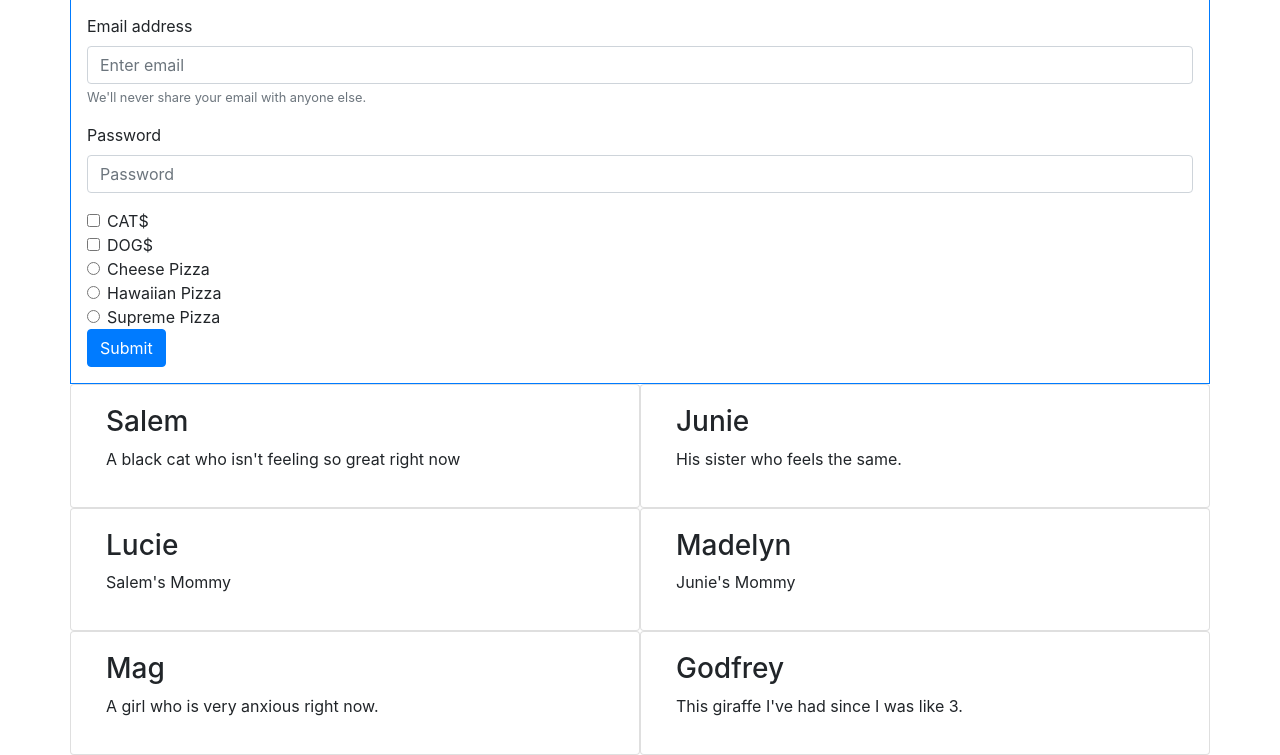
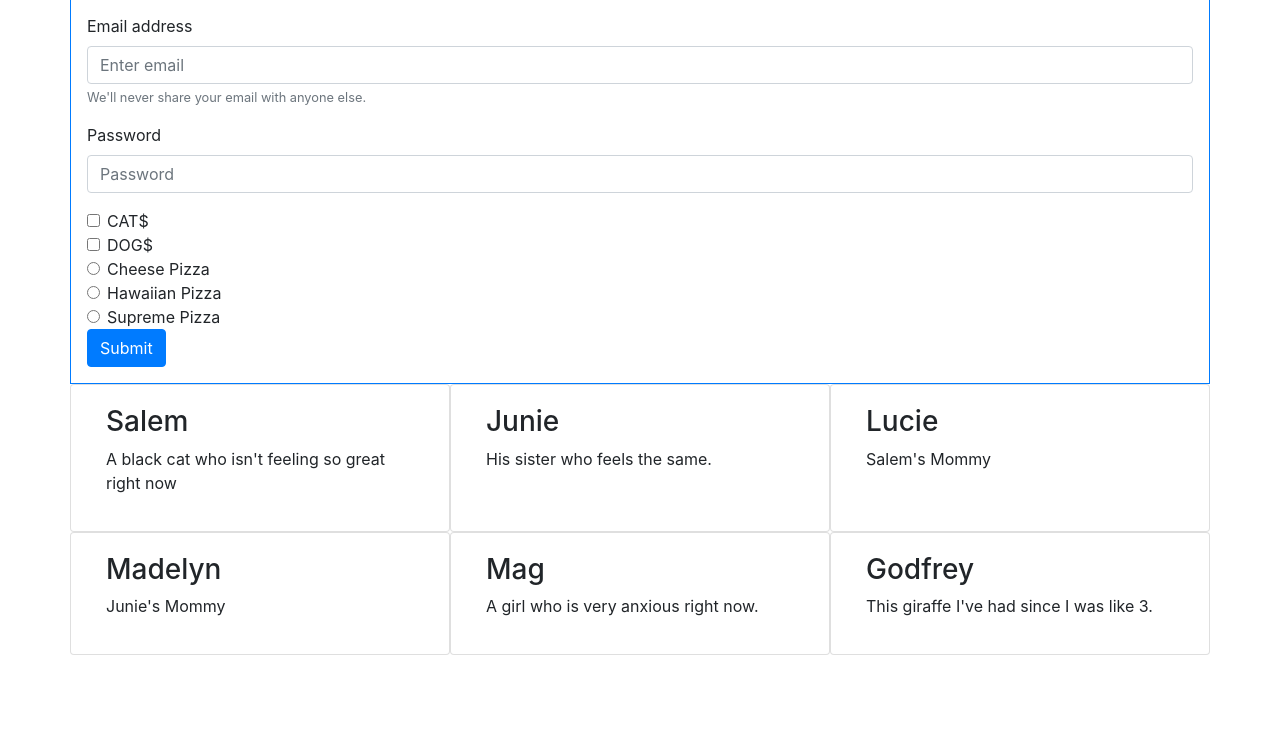
Before and after one commit to magthom/bootResume, a plain HTML site: page index.html in a window 1280 px wide. Shown: the part 83-838 px from the top of the page. After the commit the page ends 800 px from the top, so only its background shows below. Drawn offline with nearby package versions, Linux system fonts and the light colour scheme.

Commit message:
completed the lab

```diff
--- a/index.html
+++ b/index.html
@@ -62,47 +62,46 @@
           </form>
        </div>
        <div class="row">
-        <div class="col-6 card">
+        <div class="col-4 card">
             <div class="card-body">
               <h3>Salem</h3>
               <p>A black cat who isn't feeling so great right now</p>
             </div>
           </div>
-       <div class="col-6 card">
+       <div class="col-4 card">
         <div class="card-body">
           <h3>Junie</h3>
           <p>His sister who feels the same.</p>
         </div>
       </div>
-    </div>
-      <div class="row">
-      <div class="col-6 card">
+      <div class="col-4 card">
         <div class="card-body">
           <h3>Lucie</h3>
           <p>Salem's Mommy</p>
         </div>
       </div>
-      <div class="col-6 card">
+    </div>
+      <div class="row">
+      <div class="col-4 card">
         <div class="card-body">
           <h3>Madelyn</h3>
           <p>Junie's Mommy</p>
         </div>
       </div>
-    </div>
-    <div class="row">
-      <div class="col-6 card">
+      <div class="col-4 card">
         <div class="card-body">
           <h3>Mag</h3>
           <p>A girl who is very anxious right now.</p>
         </div>
       </div>
-      <div class="col-6 card">
+      <div class="col-4 card">
         <div class="card-body">
           <h3>Godfrey</h3>
           <p>This giraffe I've had since I was like 3.</p>
         </div>
       </div>
     </div>
+    </div>
    </div>
 </body>
 </html>
```
